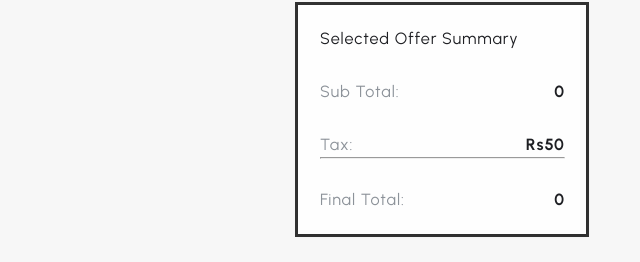
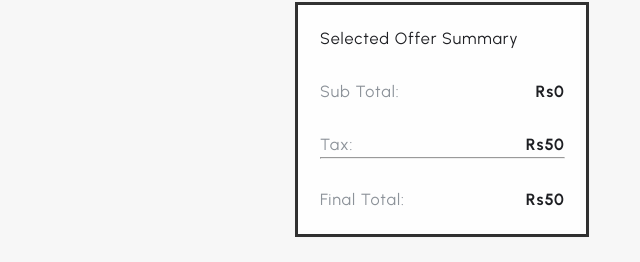
Before and after one commit to Shagufta-sultani/E-com-website, a website built with Vite: page E_com website/addToCart.html in a window 1280 px wide. Shown: the part 239-501 px from the top of the page, 640-1280 px from the left. Built offline with nearby package versions, Linux system fonts and the light colour scheme; a web font is replaced by a local one.

Commit message:
addToCart.html

```diff
--- a/E_com website/addToCart.html
+++ b/E_com website/addToCart.html
@@ -94,7 +94,8 @@
         <script src="footer.js"></script>
     </footer>
     <!-- ========== End footer Section ========== -->
-     <script type="module" src="main.js"></script>
+     <script type="module" src="showAddToCartCards.js"></script>
 
   </body>
+
 </html>
```
